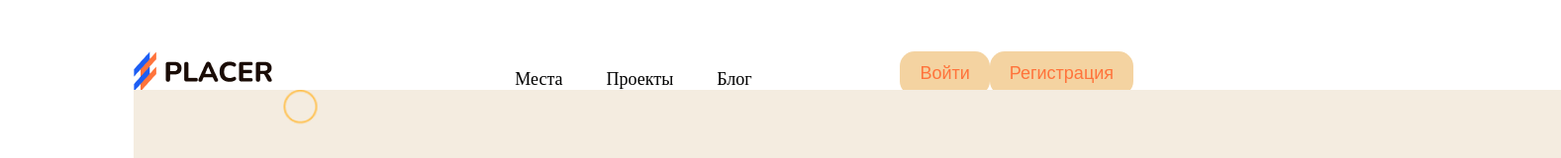
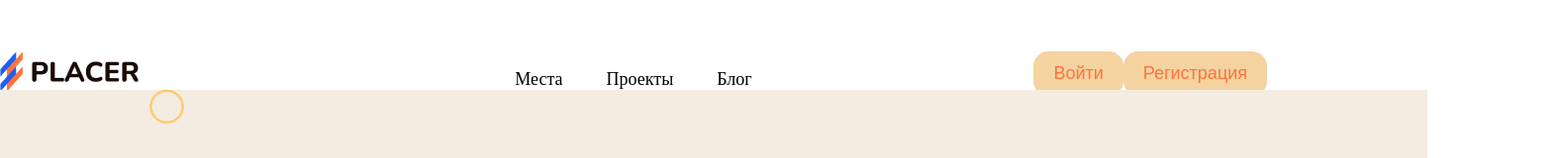
Before and after one commit to Daniileq/Placer, a React (Create React App) app in the folder client-react/: page / in a window 1280 px wide. Shown: the top 160 px of the page at 99% size, 1577 px wide, since content can reach past the window. Built offline with nearby package versions, Linux system fonts and the light colour scheme; no server answers.

Commit message:
app change content_container name

```diff
--- a/client-react/src/features/App.css
+++ b/client-react/src/features/App.css
@@ -66,6 +66,6 @@ h5 {
   font-size: 14px;
 }
 
-.container {
+.content_container {
   padding: 0 135px;
 }
```
